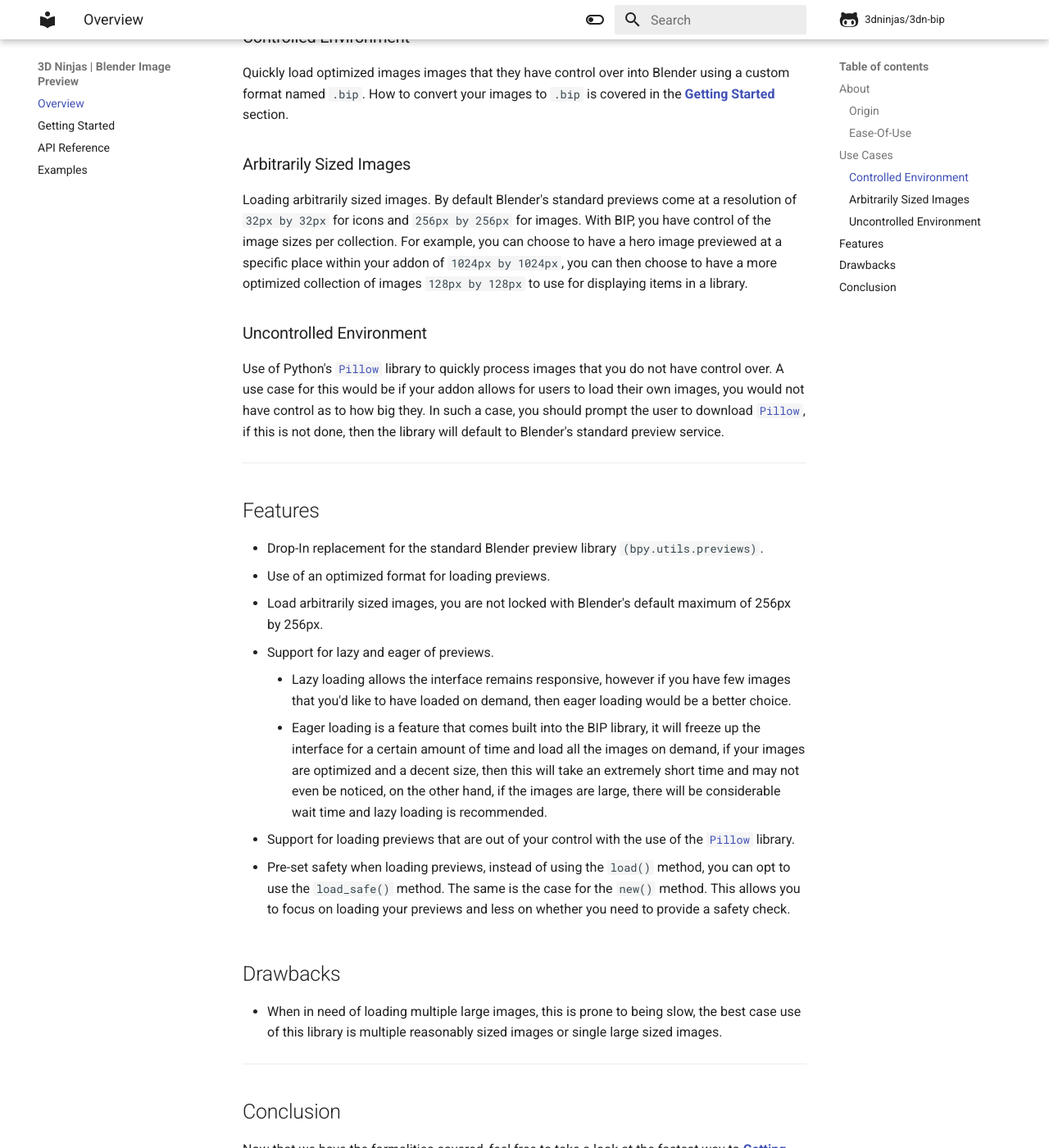
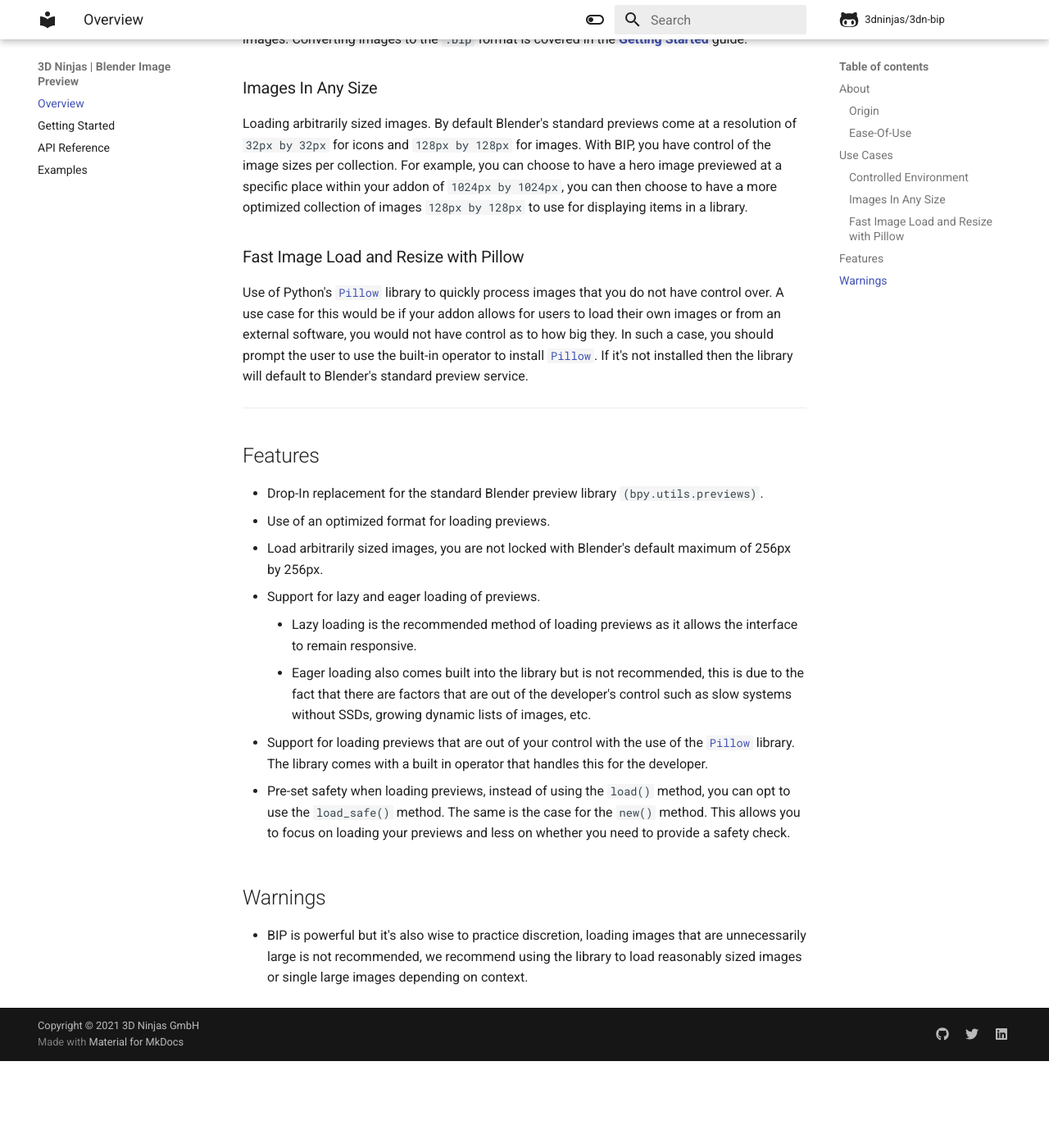
Before and after one commit to bonjorno7/3dn-bip, an MkDocs documentation site: the page built from docs/index.md, in a window 1280 px wide and 1400 px high, scrolled down 899 px. Shown: the whole window at 82% size. Built offline with MkDocs 1.6.1 and Material for MkDocs 9.7.7, drawn with Linux system fonts in a browser that asks for light colours; comment, search, counter and statistics services are not loaded; after the commit the page ends 2193 px from its top, so only the background shows below that; some of the changed text lies outside the part shown.

Commit message:
update main documentation page

```diff
--- a/docs/index.md
+++ b/docs/index.md
@@ -1,14 +1,11 @@
 ## About
 
-**Blender Image Preview**, or BIP for short is a **[Blender](https://blender.org)**
+**Blender Image Preview**, or **BIP** for short is a **[Blender](https://blender.org)**
 library by 3D Ninjas that allows addon developers to have extra functionality
-that comes built into Blender but takes quite some time to set up.
-
-So what exactly is the `.bip` format? The accronym is exactly the same as the
-name of the library **Blender Image Preview**. Its a format designed to be 100%
-compatible with the Blender in-memory format of these objects. It primarily
-guarantees, that we can just read the data from the file and copy it without any
-modifications in the right buffer.
+that would take quite some time for them to set up on their own. `.bip` is a
+format designed to be 100% compatible with the Blender in-memory format of these
+objects. It primarily guarantees, that we can just read the data from the file
+and copy it without any modifications in the right buffer.
 
 ### Origin
 
@@ -24,8 +21,7 @@
 
 The library can be used as a direct drop-in replacement for the Blender's
 default `bpy.utils.previews` module, however, it pays off to take a bit of time
-to look into the other features that come with the library as they are what make
-it stand out.
+to look into the other features that come with the library.
 
 ---
 
@@ -33,28 +29,31 @@
 
 ### Controlled Environment
 
-Quickly load optimized images images that they have control over into Blender
-using a custom format named `.bip`. How to convert your images to `.bip` is
-covered in the **[Getting Started](getting_started.md)** section.
+If you create all the images yourself, you can use the highly optimized `.bip`
+format to load the images. Converting images to the `.bip` format is covered in
+the **[Getting Started](getting_started.md)** guide.
 
-### Arbitrarily Sized Images
+### Images In Any Size
 
 Loading arbitrarily sized images. By default Blender's standard previews
-come at a resolution of `32px by 32px` for icons and `256px by 256px` for
+come at a resolution of `32px by 32px` for icons and `128px by 128px` for
 images. With BIP, you have control of the image sizes per collection. For
 example, you can choose to have a hero image previewed at a specific place
 within your addon of `1024px by 1024px`, you can then choose to have a more
 optimized collection of images `128px by 128px` to use for displaying items in
 a library.
 
-### Uncontrolled Environment
+### Fast Image Load and Resize with Pillow
 
 Use of Python's [`Pillow`](https://pypi.org/project/Pillow/) library to
 quickly process images that you do not have control over. A use case for this
-would be if your addon allows for users to load their own images, you would
-not have control as to how big they. In such a case, you should prompt the user
-to download [`Pillow`](https://pypi.org/project/Pillow/), if this is not done,
-then the library will default to Blender's standard preview service.
+would be if your addon allows for users to load their own images or from an
+external software, you would not have control as to how big they. In such a
+case, you should prompt the user to use the built-in operator to install
+[`Pillow`](https://pypi.org/project/Pillow/). If it's not installed then the
+library will default to Blender's standard preview service.
+
+<!-- TODO: Document the API reference with the call for the install Pillow operator -->
 
 ---
 
@@ -65,36 +64,28 @@
 -   Use of an optimized format for loading previews.
 -   Load arbitrarily sized images, you are not locked with Blender's default
     maximum of 256px by 256px.
--   Support for lazy and eager of previews.
+-   Support for lazy and eager loading of previews.
 
-    -   Lazy loading allows the interface remains responsive, however if you
-        have few images that you'd like to have loaded on demand, then eager
-        loading would be a better choice.
-    -   Eager loading is a feature that comes built into the BIP library, it
-        will freeze up the interface for a certain amount of time and load all
-        the images on demand, if your images are optimized and a decent size,
-        then this will take an extremely short time and may not even be noticed,
-        on the other hand, if the images are large, there will be considerable
-        wait time and lazy loading is recommended.
+    -   Lazy loading is the recommended method of loading previews as it allows
+        the interface to remain responsive.
+    -   Eager loading also comes built into the library but is not recommended,
+        this is due to the fact that there are factors that are out of the
+        developer's control such as slow systems without SSDs, growing dynamic
+        lists of images, etc.
 
 -   Support for loading previews that are out of your control with the use of
-    the [`Pillow`](https://pypi.org/project/Pillow/) library.
+    the [`Pillow`](https://pypi.org/project/Pillow/) library. The library comes
+    with a built in operator that handles this for the developer.
+    <!-- TODO: Document the API reference with the call for the install Pillow operator -->
 
 -   Pre-set safety when loading previews, instead of using the `load()` method,
     you can opt to use the `load_safe()` method. The same is the case for the
     `new()` method. This allows you to focus on loading your previews and less
     on whether you need to provide a safety check.
 
-## Drawbacks
+## Warnings
 
--   When in need of loading multiple large images, this is prone to being slow,
-    the best case use of this library is multiple reasonably sized images or
-    single large sized images.
-
----
-
-## Conclusion
-
-Now that we have the formalities covered, feel free to take a look at the
-fastest way to **[Getting Started](getting_started.md)** using BIP, see you on
-the other side!
+-   BIP is powerful but it's also wise to practice discretion, loading images
+    that are unnecessarily large is not recommended, we recommend using the
+    library to load reasonably sized images or single large images depending on
+    context.
```
